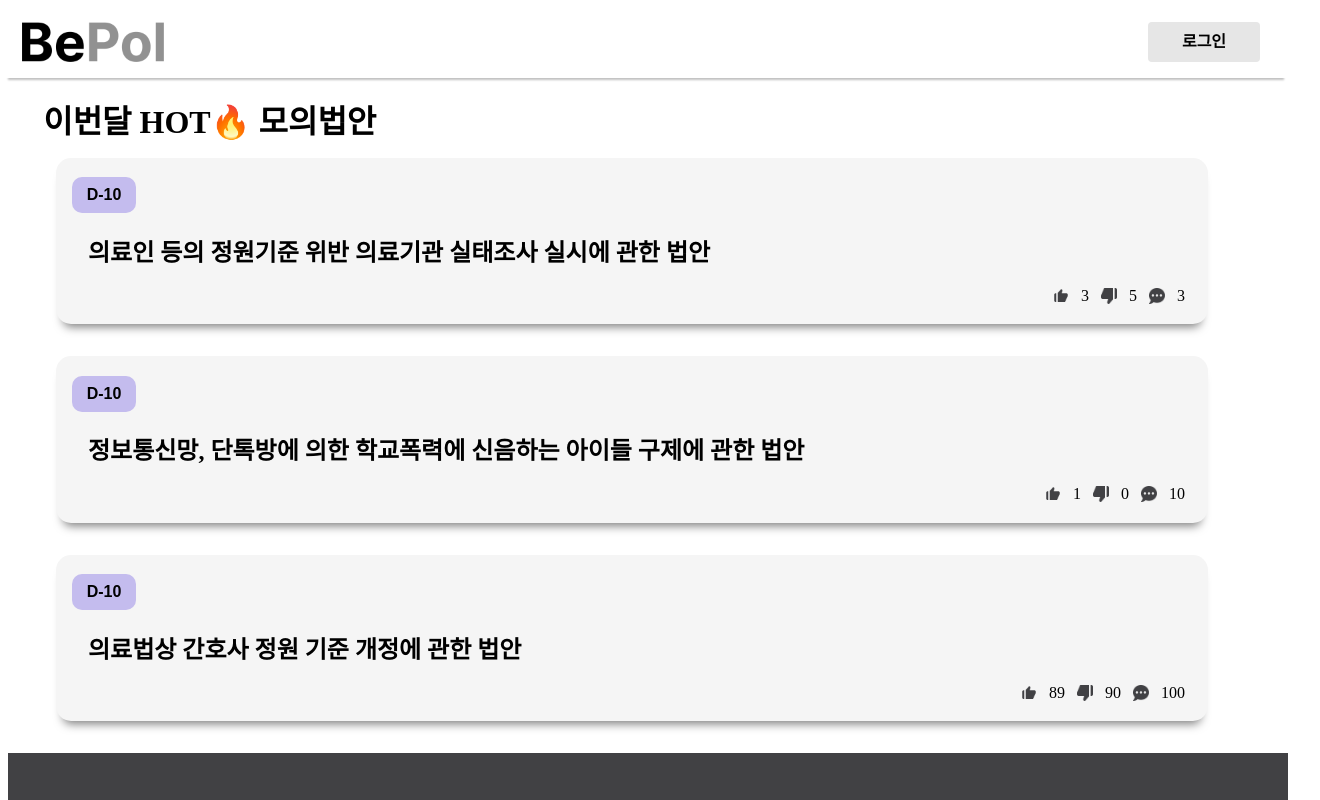
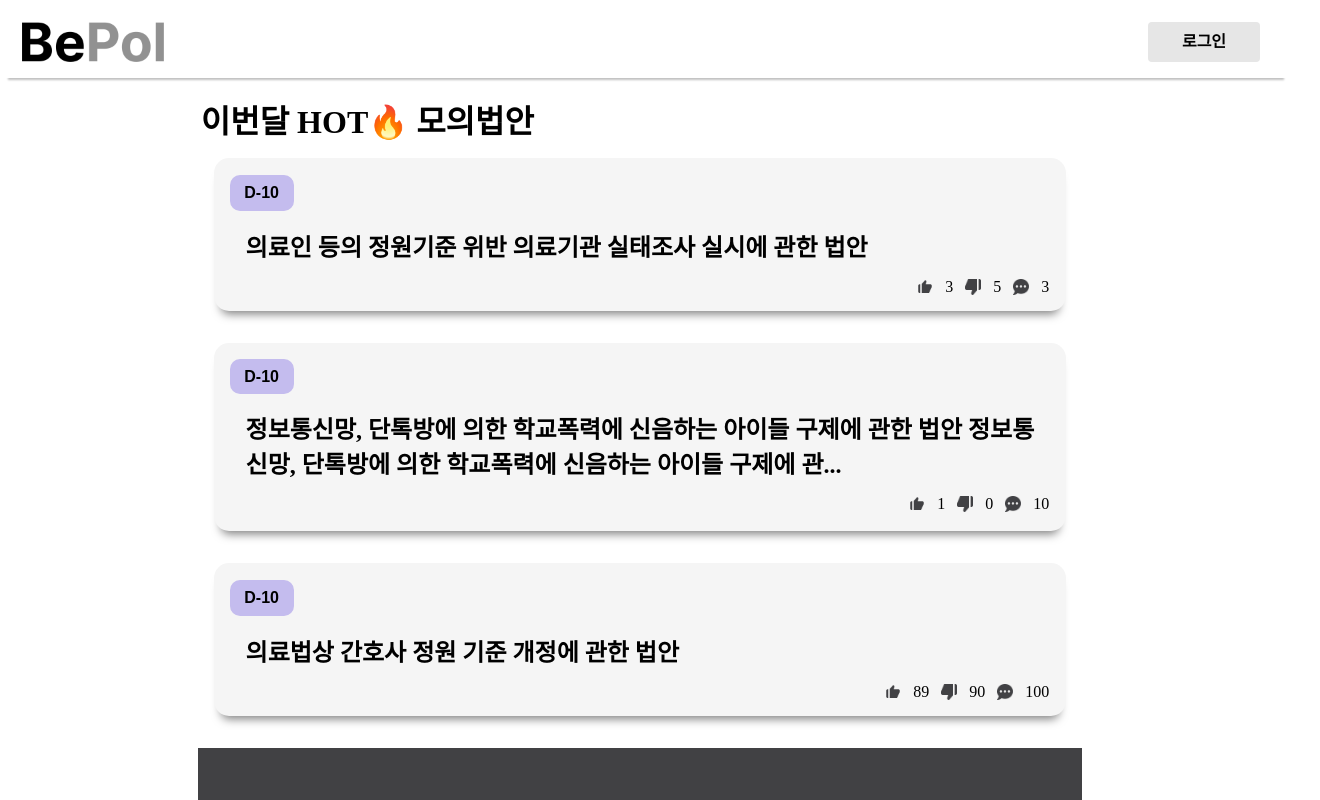
Before and after one commit to soominna/BePol, a React (Create React App) app in the folder client/: page / in a window 1280 px wide. Shown: the top 800 px of the page, 1320 px wide, since content can reach past the window. Built offline with nearby package versions, Linux system fonts and the light colour scheme; no server answers.

Commit message:
Fix: Top3카드 제목 글자수 제한

```diff
--- a/client/src/components/TopCard.jsx
+++ b/client/src/components/TopCard.jsx
@@ -15,6 +15,9 @@ export default function TopCard({ info }) {
   const handleGetCardId = (e) => {
     navigate("/detail", { state: { postId: e.currentTarget.id } });
   };
+  const sliceTitleStr = (str) => {
+    return str.slice(0, 75);
+  };
   return (
     <>
       <TopCardSection>
@@ -22,9 +25,15 @@ export default function TopCard({ info }) {
           {/* D-day 정보 받아오면 사용 */}
           {/* <CardDay>{info.date}</CardDay> */}
           <CardDay>D-10</CardDay>
-          <CardTitle>
-            <h3>{info.title}</h3>
-          </CardTitle>
+          {info.title.length > 75 ? (
+            <CardTitle>
+              <h3>{sliceTitleStr(info.title)}... </h3>
+            </CardTitle>
+          ) : (
+            <CardTitle>
+              <h3>{info.title}</h3>
+            </CardTitle>
+          )}
           <CardDetail>
             <CardButton>
               <CardIcon>
--- a/client/src/components/TopCardStyled.js
+++ b/client/src/components/TopCardStyled.js
@@ -9,8 +9,8 @@ export const Card = styled.div`
   display: flex;
   flex-direction: column;
   justify-content: space-evenly;
-  width: 90vw;
-  height: 13vw;
+  width: 100%;
+  height: 100%;
   cursor: pointer;
   border: none;
   border-radius: 15px;
--- a/client/src/dummyData.js
+++ b/client/src/dummyData.js
@@ -11,8 +11,8 @@ export const topCardDummyData = [
   {
     id: "3",
     title:
-      //   "정보통신망, 단톡방에 의한 학교폭력에 신음하는 아이들 구제에 관한 법안 정보통신망, 단톡방에 의한 학교폭력에 신음하는 아이들 구제에 관한 법안 정보통신망, 단톡방에 의한 학교폭력에 신음하는 아이들 구제에 관한 법안 정보통신망, 단톡방에 의한 학교폭력에 신음하는 아이들",
-      "정보통신망, 단톡방에 의한 학교폭력에 신음하는 아이들 구제에 관한 법안",
+      "정보통신망, 단톡방에 의한 학교폭력에 신음하는 아이들 구제에 관한 법안 정보통신망, 단톡방에 의한 학교폭력에 신음하는 아이들 구제에 관한 법안 정보통신망, 단톡방에 의한 학교폭력에 신음하는 아이들 구제에 관한 법안 정보통신망, 단톡방에 의한 학교폭력에 신음하는 아이들",
+    // "정보통신망, 단톡방에 의한 학교폭력에 신음하는 아이들 구제에 관한 법안",
     author: "욕심많은 사",
     category: ["보건/복지/식품안전"],
     agrees: 1,
--- a/client/src/pages/Main.jsx
+++ b/client/src/pages/Main.jsx
@@ -42,7 +42,7 @@ export default function Main() {
             topCardDummyData.map((el, idx) => <TopCard key={idx} info={el} />)
           ) : (
             <h3>
-              아직 인기 게시글이 없어요 <br />
+              아직 인기 게시글이 없어요 🧐 <br />
               모의 법안에 적극적으로 참여해보세요!
             </h3>
           )}
--- a/client/src/pages/MainStyled.js
+++ b/client/src/pages/MainStyled.js
@@ -1,15 +1,17 @@
 import styled, { css } from "styled-components";
 
 export const MainSection = styled.div`
-  width: 100vw;
+  width: 70%;
+  min-width: 880px;
+  margin: auto;
   /* position: fixed; */
-  top: 5rem;
-  left: -0.01rem;
+  /* top: 5rem;
+  left: -0.01rem; */
 `;
 
 //flex에 따라, grid에 따라 if문 걸어서 따로 쓸 수 있는지 문법 확인
 export const Section = styled.section`
-  width: 100vw;
+  width: 100%;
   padding: 1rem 0;
   display: ${(props) => (props.display ? "grid" : "flex")};
   background-color: ${(props) => (props.backgroundColor ? "#414144" : "white")};
@@ -22,11 +24,19 @@ export const Section = styled.section`
     if (props.display === "grid") {
       //grid일 때 적용할 스타일
       return css`
-        margin: 0 2rem;
+        /* margin: 0 2rem; */
         & > h2 {
           margin: 0 0.2rem;
           font-size: 2rem;
           font-weight: 700;
+        }
+        & > h3 {
+          margin: 3rem;
+          padding: 5rem;
+          background-color: #f5f5f5;
+          border-radius: 20px;
+          font-size: 1.5rem;
+          text-align: center;
         }
       `;
     } else if (props.backgroundColor === "dark") {
@@ -34,7 +44,6 @@ export const Section = styled.section`
       return css`
         flex-direction: row;
         justify-content: center;
-        color: red;
       `;
     } else {
       //flex일 때
```
